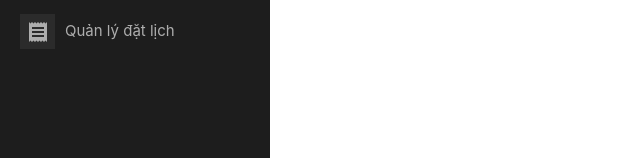
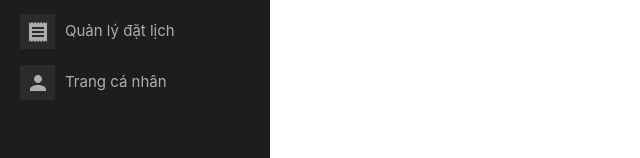
Before and after one commit to c4phesua/manager-web-app, a React (Create React App) app: page / in a window 1280 px wide. Shown: the part 229-387 px from the top of the page, without its empty margins (0-640 px from the left). Built offline with nearby package versions, Linux system fonts and the light colour scheme; sample sign-in values are in the browser's storage.

Commit message:
add profile

```diff
--- a/src/App.jsx
+++ b/src/App.jsx
@@ -24,6 +24,7 @@ import ShowroomManagement from './app/page/ShowroomManagement';
 import PackageManagement from './app/page/PackageManagement';
 import PromotionManagement from './app/page/PromotionManagement';
 import StyleManagement from './app/page/StyleManagement';
+import Profile from './app/page/Profile';
 
 
 function App() {
@@ -46,6 +47,7 @@ function App() {
             <AuthorizedRoute exact path={RouteConstants.packages} component={PackageManagement}/>
             <AuthorizedRoute exact path={RouteConstants.promotions} component={PromotionManagement}/>
             <AuthorizedRoute exact path={RouteConstants.styles} component={StyleManagement}/>
+            <AuthorizedRoute exact path={RouteConstants.profile} component={Profile}/>
             <Route exact path={RouteConstants.logout} component={LogoutPage} />
             <Route component={Error} />
           </Switch>
--- a/src/app/component/LeftSideBar.jsx
+++ b/src/app/component/LeftSideBar.jsx
@@ -1,5 +1,5 @@
 import React from 'react';
-import { Backspace, Dashboard, Apartment, PhotoCamera, Loyalty, Receipt, Style, SupervisedUserCircle, Group, AccountCircle } from '@material-ui/icons';
+import { Backspace, Dashboard, Apartment, PhotoCamera, Loyalty, Receipt, Style, SupervisedUserCircle, Group, AccountCircle, Person } from '@material-ui/icons';
 import { Link } from 'react-router-dom';
 import { PAGE_NAME, ROLE } from '../util/Constant';
 import { ProSidebar, SidebarHeader, SidebarFooter, SidebarContent, Menu, MenuItem, SubMenu } from 'react-pro-sidebar';
@@ -42,6 +42,7 @@ const LeftSideBar = ({ user }) => {
     role === ROLE.ADMIN && { name: PAGE_NAME.PACKAGE_MANAGEMENT, icon: <PhotoCamera />, link: RouteConstants.packages },
     role === ROLE.ADMIN && { name: PAGE_NAME.PROMOTION_MANAGEMENT, icon: <Loyalty />, link: RouteConstants.promotions },
     role === ROLE.ADMIN && { name: PAGE_NAME.STYLE_MANAGEMENT, icon: <Style />, link: RouteConstants.styles },
+    { name: PAGE_NAME.PROFILE, icon: <Person />, link: RouteConstants.profile },
   ].filter(item => item !== false);
 
 
--- /dev/null
+++ b/src/app/page/Profile.jsx
@@ -0,0 +1,15 @@
+import React from 'react';
+import { PAGE_NAME } from '../util/Constant';
+
+const Profile = (props) => {
+
+  document.title = PAGE_NAME.PROFILE;
+
+  return (
+    <div>
+
+    </div>
+  );
+}
+
+export default Profile;
--- a/src/app/util/Constant.jsx
+++ b/src/app/util/Constant.jsx
@@ -30,4 +30,5 @@ export const PAGE_NAME = {
   PACKAGE_MANAGEMENT: 'Quản lý gói dịch vụ',
   PROMOTION_MANAGEMENT: 'Quản lý khuyến mãi',
   STYLE_MANAGEMENT: 'Quản lý kiểu trang điểm',
+  PROFILE: 'Trang cá nhân',
 }
```
